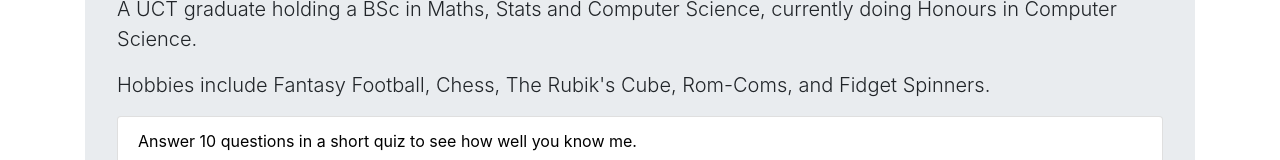
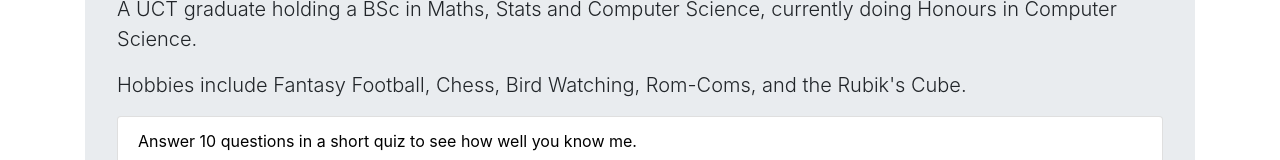
Before and after one commit to shaneweisz/shaneweisz-website, a plain HTML site: page index.html in a window 1280 px wide. Shown: the part 259-419 px from the top of the page. Drawn offline with nearby package versions, Linux system fonts and the light colour scheme.

Commit message:
Updated hobbies

```diff
--- a/index.html
+++ b/index.html
@@ -59,7 +59,7 @@
                 <br>
                 <p class="lead">A UCT graduate holding a BSc in Maths, Stats and Computer Science, currently doing Honours in Computer Science.
                 </p>
-                <p class="lead">Hobbies include Fantasy Football, Chess, The Rubik's Cube, Rom-Coms, and Fidget Spinners.
+                <p class="lead">Hobbies include Fantasy Football, Chess, Bird Watching, Rom-Coms, and the Rubik's Cube.
                 </p>
 
                 <ul class="list-group">
```
